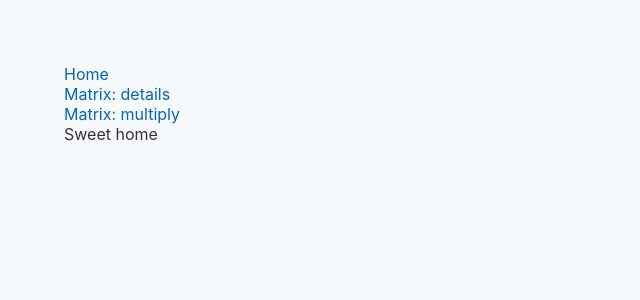
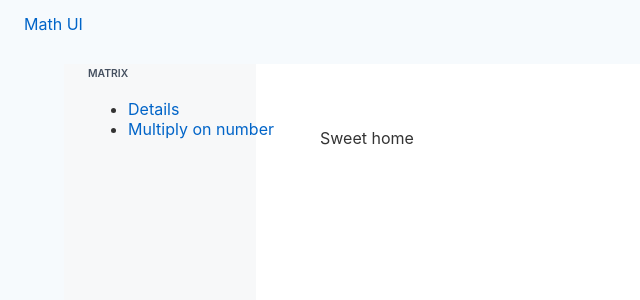
Before and after one commit to ufocoder/matrix-ui, a Svelte app: page / in a window 1280 px wide. Shown: the top 300 px of the page, without its empty margins (0-640 px from the left). Built offline with nearby package versions, Linux system fonts and the light colour scheme; what autobind would draw is missing.

Commit message:
Update `App` component

```diff
--- a/src/App.svelte
+++ b/src/App.svelte
@@ -7,25 +7,86 @@
 
   const routes = {
     '/': Home,
-    '/details': Details,
-    '/multiply': Multiply,
+    '/matrix/details': Details,
+    '/matrix/multiply': Multiply,
     '*': NotFound,
   }
 </script>
 
 <style>
-  .menu {
-    display: block;
-  }
-  .menu-link {
-    display: block;
-  }
+.docs-container {
+  min-height: 100vh;
+  display: flex;
+  flex-flow: nowrap;
+  height: 100%;
+  position: relative;
+  width: 100%;
+}
+.docs-brand {
+  color: #5755d9;
+  height: 2rem;
+  left: 1.5rem;
+  position: fixed;
+  top: .85rem;
+}
+.docs-nav {
+  bottom: 1.5rem;
+  overflow-y: auto;
+  padding: .5rem 1.5rem;
+  position: fixed;
+  top: 3.5rem;
+  width: 12rem;
+}
+.docs-sidebar {
+  flex: 0 0 auto;
+  position: relative;
+  transform: none;
+  width: 12rem;
+  background: #f7f8f9;
+}
+.docs-content {
+  flex: 1 1 auto;
+  height: 100%;
+  background: #fff;
+}
+.accordion-header {
+  color: #455060;
+  font-size: .65rem;
+  font-weight: 600;
+  text-transform: uppercase;
+  padding: .2rem 0;
+}
+.route {
+  padding: 4rem;
+}
 </style>
 
-<nav class="menu">
-  <a class="menu-link" use:link href="/">Home</a>
-  <a class="menu-link" use:link href="/details">Matrix: details</a>
-  <a class="menu-link" use:link href="/multiply">Matrix: multiply</a>
-</nav>
-
-<Router {routes}/>
+<div class="docs-container">
+  <div class="docs-sidebar">
+    <div class="docs-brand">
+      <a href="/" class="navbar-brand">Math UI</a>
+    </div>
+    <div class="docs-nav">
+      <div class="accordion-container">
+        <div class="accordion">
+          <input id="accordion-matrix" type="checkbox" name="docs-accordion-checkbox" hidden checked="checked">
+          <label class="accordion-header c-hand" for="accordion-matrix">Matrix</label>
+          <div class="accordion-body">
+            <ul class="menu menu-nav">
+              <li class="menu-item">
+                <a use:link href="/matrix/details">Details</a>
+              </li>
+              <li class="menu-item">
+                <a use:link href="/matrix/multiply">Multiply on number</a>
+              </li>
+          </div>
+        </div>
+      </div>
+    </div>
+  </div>
+  <div class="docs-content">
+    <div class="route">
+      <Router {routes} />
+    </div>
+  </div>
+</div>
```
